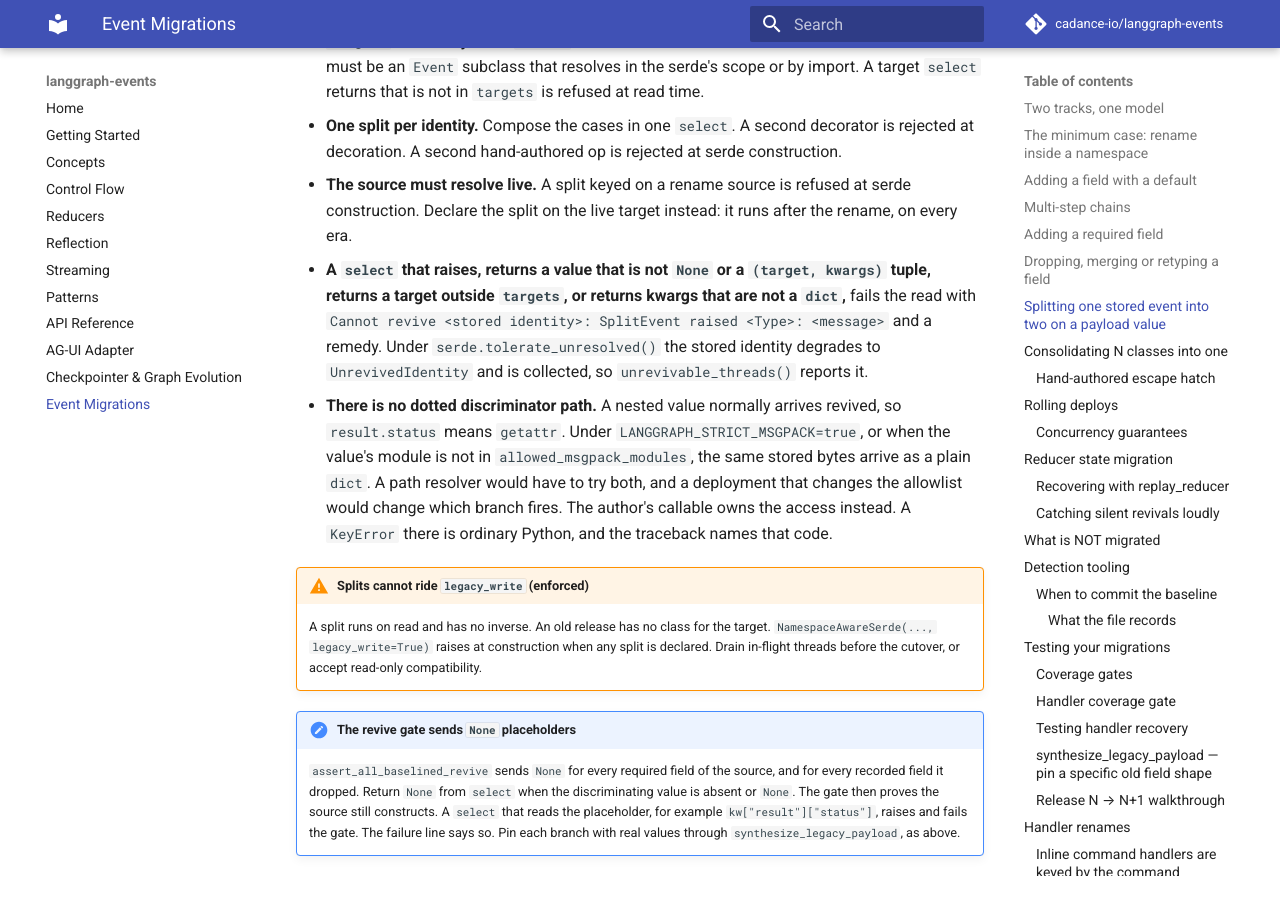
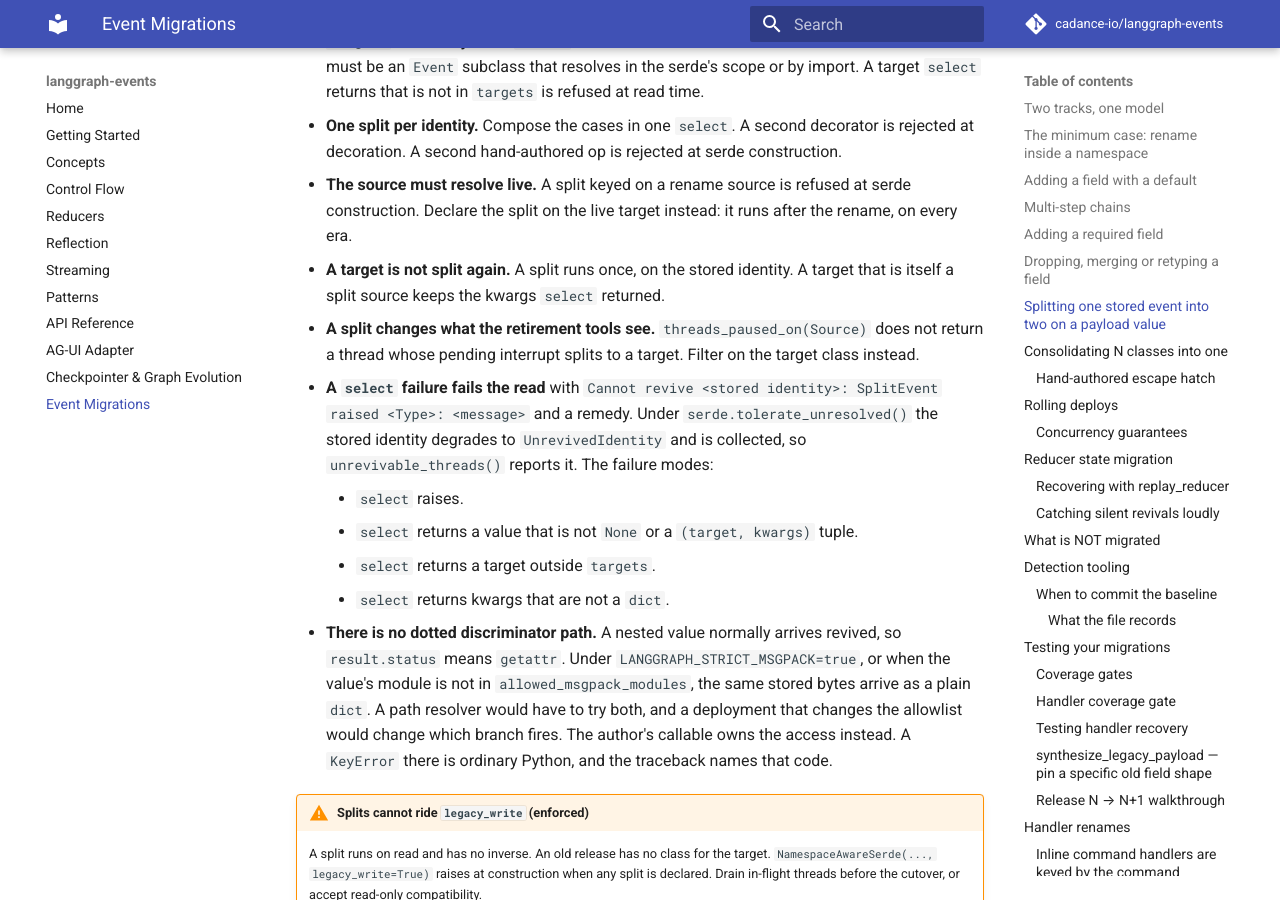
Before and after one commit to cadance-io/langgraph-events, an MkDocs documentation site: the page built from docs/event-migrations.md, in a window 1280 px wide and 900 px high, scrolled down 6266 px. Built offline with MkDocs 1.6.1 and Material for MkDocs 9.7.7, drawn with Linux system fonts in a browser that asks for light colours; comment, search, counter and statistics services are not loaded; some of the changed text lies outside the part shown.

Commit message:
docs: shorter SplitEvent changelog, failure list and retirement notes (#125)
Three changelog bullets replace one paragraph. The Semantics list now
gives one failure mode per line, says a target is not split again, and
says threads_paused_on(Source) does not return a thread whose interrupt
splits to a target.

Co-Authored-By: Claude Fable 5.1 <noreply@anthropic.com>
Claude-Session: https://claude.ai/code/session_01DsQPjuKEjSdeh7VorVphBe

```diff
--- a/docs/event-migrations.md
+++ b/docs/event-migrations.md
@@ -211,7 +211,13 @@ Semantics:
 - **`targets` lists every class `select` can return.** Each is validated at serde construction: it must be an `Event` subclass that resolves in the serde's scope or by import. A target `select` returns that is not in `targets` is refused at read time.
 - **One split per identity.** Compose the cases in one `select`. A second decorator is rejected at decoration. A second hand-authored op is rejected at serde construction.
 - **The source must resolve live.** A split keyed on a rename source is refused at serde construction. Declare the split on the live target instead: it runs after the rename, on every era.
-- **A `select` that raises, returns a value that is not `None` or a `(target, kwargs)` tuple, returns a target outside `targets`, or returns kwargs that are not a `dict`,** fails the read with `Cannot revive <stored identity>: SplitEvent raised <Type>: <message>` and a remedy. Under `serde.tolerate_unresolved()` the stored identity degrades to `UnrevivedIdentity` and is collected, so `unrevivable_threads()` reports it.
+- **A target is not split again.** A split runs once, on the stored identity. A target that is itself a split source keeps the kwargs `select` returned.
+- **A split changes what the retirement tools see.** `threads_paused_on(Source)` does not return a thread whose pending interrupt splits to a target. Filter on the target class instead.
+- **A `select` failure fails the read** with `Cannot revive <stored identity>: SplitEvent raised <Type>: <message>` and a remedy. Under `serde.tolerate_unresolved()` the stored identity degrades to `UnrevivedIdentity` and is collected, so `unrevivable_threads()` reports it. The failure modes:
+    - `select` raises.
+    - `select` returns a value that is not `None` or a `(target, kwargs)` tuple.
+    - `select` returns a target outside `targets`.
+    - `select` returns kwargs that are not a `dict`.
 - **There is no dotted discriminator path.** A nested value normally arrives revived, so `result.status` means `getattr`. Under `LANGGRAPH_STRICT_MSGPACK=true`, or when the value's module is not in `allowed_msgpack_modules`, the same stored bytes arrive as a plain `dict`. A path resolver would have to try both, and a deployment that changes the allowlist would change which branch fires. The author's callable owns the access instead. A `KeyError` there is ordinary Python, and the traceback names that code.
 
 !!! warning "Splits cannot ride `legacy_write` (enforced)"
```
Also changed, not shown: other parts of docs/event-migrations.md (+1 -1 lines), CHANGELOG.md (+16 -20 lines), 1 other file.
